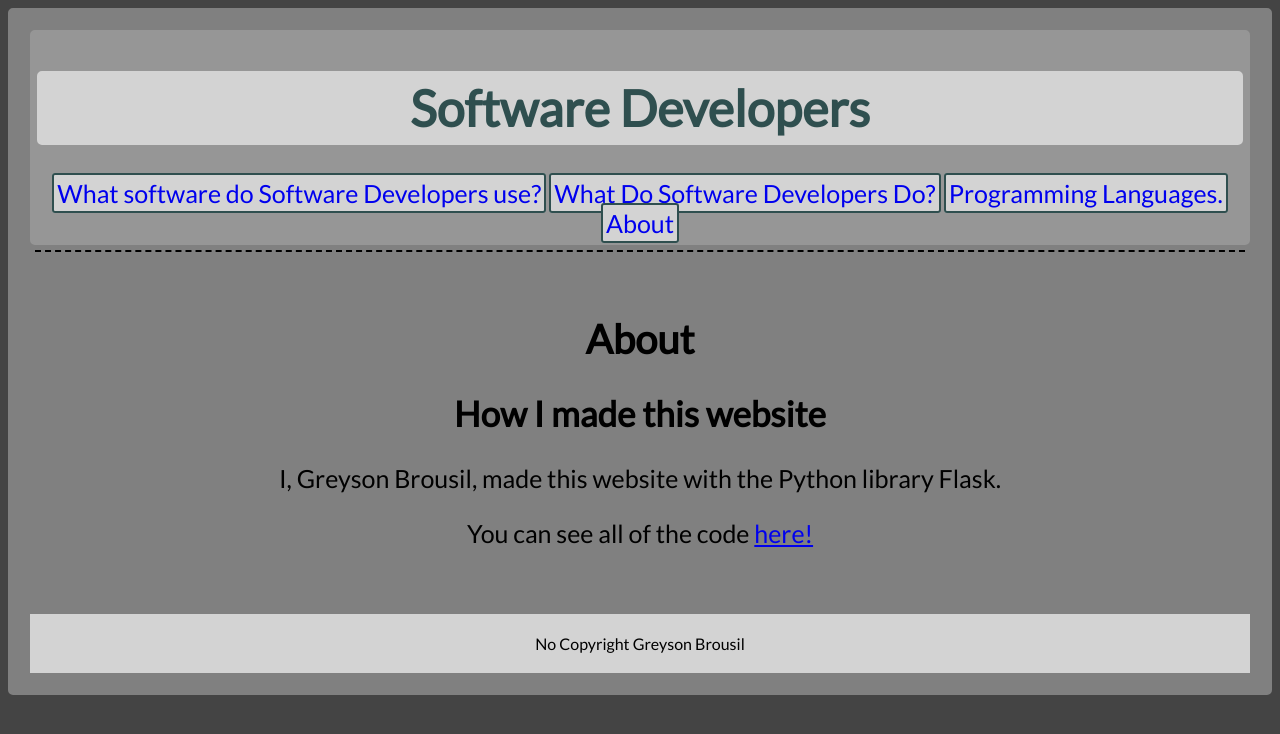
After one commit to nauseousKibbles/schoolArtifact, a Flask app: page /about in a window 1280 px wide. The commit adds this page. Shown: the top 734 px of the page. Run offline with Flask 2, Linux system fonts and the light colour scheme.

Commit message:
added about page

```diff
--- a/ArtifactFiles/routes.py
+++ b/ArtifactFiles/routes.py
@@ -21,3 +21,8 @@ def what_they_do():
 @app.route("/languages")
 def languages():
     return render_template("languages.html")
+
+
+@app.route("/about")
+def about():
+    return render_template("about.html")
--- /dev/null
+++ b/ArtifactFiles/templates/about.html
@@ -0,0 +1,34 @@
+<!DOCTYPE html>
+<html lang="en">
+<head>
+    <meta charset="UTF-8">
+    <meta name="viewport" content="width=device-width, initial-scale=1.0">
+    <title>School Artifact By Greyson B.</title>
+    <link
+    rel="stylesheet"
+    type="text/css"
+    href="{{ url_for('static', filename='topBarAndMabyeOthers.css') }}"
+  />
+</head>
+<body>
+    <div class="topBar">
+        <h1>Software Developers</h1>
+        <a href="{{ url_for('software') }}">What software do Software Developers use?</a>
+        <a href="{{ url_for('what_they_do') }}">What Do Software Developers Do?</a>
+        <a href="{{ url_for('languages') }}">Programming Languages.</a>
+        <a href="{{ url_for('about') }}">About</a>
+    </div>
+    <div class="content">
+        <div class="contentItem">
+            <h1>About</h1>
+            <h2>How I made this website</h2>
+            <p>I, Greyson Brousil, made this website with the Python library Flask.</p>
+            <p>You can see all of the code <a target="_blank" href="https://github.com/nauseousKibbles/schoolArtifact">here!</a></p>
+
+        </div>
+    </div>
+</body>
+<footer>
+    No Copyright Greyson Brousil
+</footer>
+</html>
--- a/ArtifactFiles/templates/home.html
+++ b/ArtifactFiles/templates/home.html
@@ -16,6 +16,7 @@
         <a href="{{ url_for('software') }}">What software do Software Developers use?</a>
         <a href="{{ url_for('what_they_do') }}">What Do Software Developers Do?</a>
         <a href="{{ url_for('languages') }}">Programming Languages.</a>
+        <a href="{{ url_for('about') }}">About</a>
     </div>
     <div class="content">
         <div class="contentItem">
--- a/ArtifactFiles/templates/languages.html
+++ b/ArtifactFiles/templates/languages.html
@@ -16,6 +16,7 @@
         <a href="{{ url_for('software') }}">What software do Software Developers use?</a>
         <a href="{{ url_for('what_they_do') }}">What Do Software Developers Do?</a>
         <a href="{{ url_for('languages') }}">Programming Languages.</a>
+        <a href="{{ url_for('about') }}">About</a>
     </div>
     <div class="content">
 
--- a/ArtifactFiles/templates/software.html
+++ b/ArtifactFiles/templates/software.html
@@ -16,6 +16,7 @@
         <a href="{{ url_for('software') }}">What software do Software Developers use?</a>
         <a href="{{ url_for('what_they_do') }}">What Do Software Developers Do?</a>
         <a href="{{ url_for('languages') }}">Programming Languages.</a>
+        <a href="{{ url_for('about') }}">About</a>
     </div>
     <div class="content">
         <div class="contentItem">
--- a/ArtifactFiles/templates/what_they_do.html
+++ b/ArtifactFiles/templates/what_they_do.html
@@ -16,6 +16,7 @@
         <a href="{{ url_for('software') }}">What software do Software Developers use?</a>
         <a href="{{ url_for('what_they_do') }}">What Do Software Developers Do?</a>
         <a href="{{ url_for('languages') }}">Programming Languages.</a>
+        <a href="{{ url_for('about') }}">About</a>
     </div>
     <div class="content">
 
```
